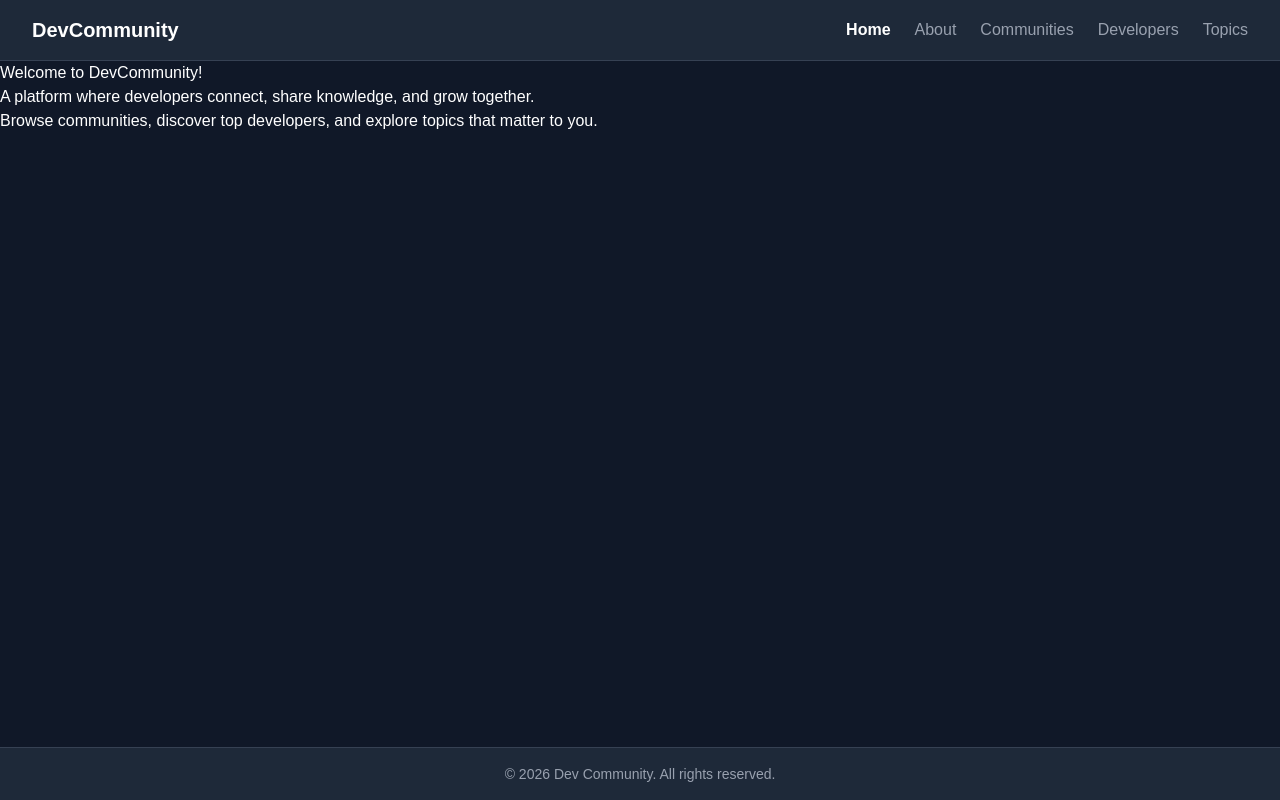
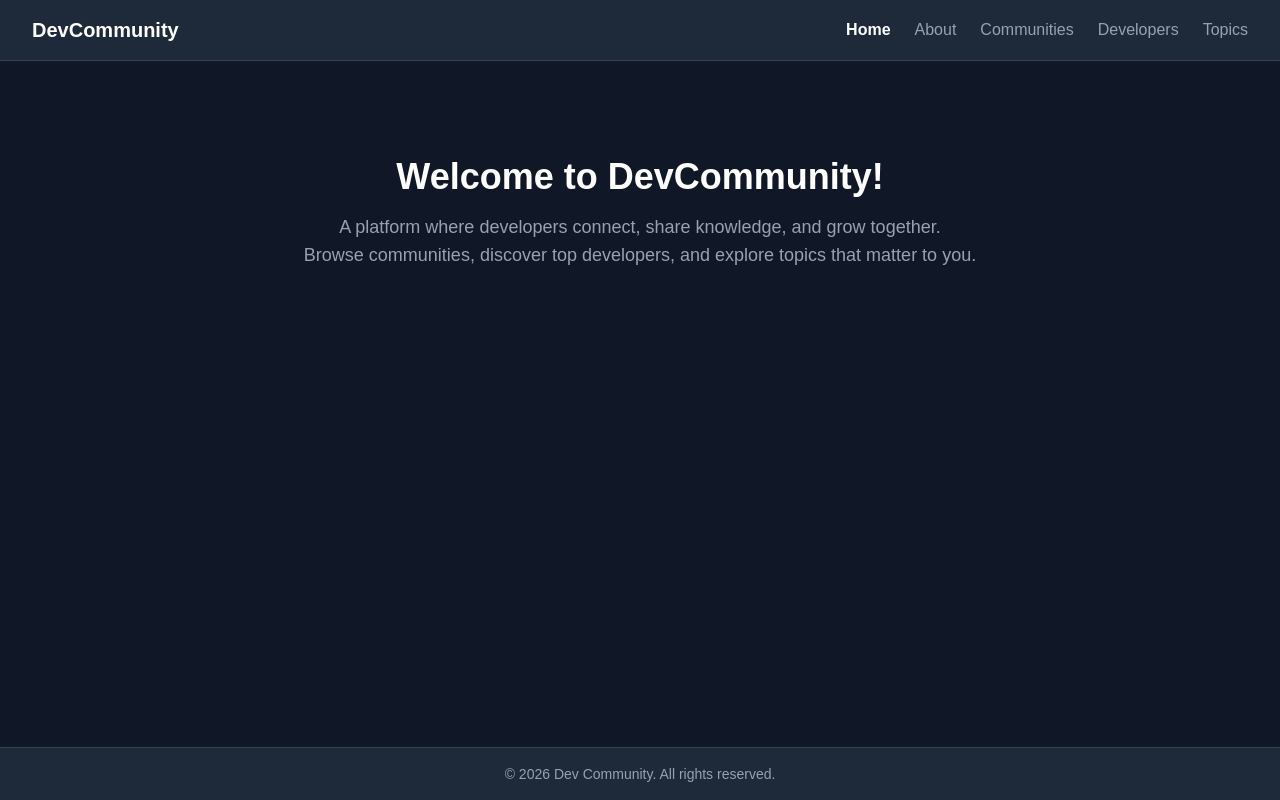
Before and after one commit to NJ015/dev-community-platform, a Next.js app: page / in a window 1280 px wide. Built offline with nearby package versions, Linux system fonts and the light colour scheme.

Commit message:
Enhance home page styling

```diff
--- a/app/page.tsx
+++ b/app/page.tsx
@@ -2,15 +2,15 @@ import React from 'react'
 
 export default function page() {
   return (
-    <>
-      <h1>Welcome to DevCommunity!</h1>
-      <p>
+    <div className="flex flex-col items-center justify-center text-center px-8 py-24">
+      <h1 className="text-4xl font-bold text-white mb-4">Welcome to DevCommunity!</h1>
+      <p className="text-gray-400 text-lg ">
         A platform where developers connect, share knowledge, and grow together.
       </p>
-      <p>
+      <p className="text-gray-400 text-lg">
         Browse communities, discover top developers, and explore topics that
         matter to you.
       </p>
-    </>
+    </div>
   );
 }
```
